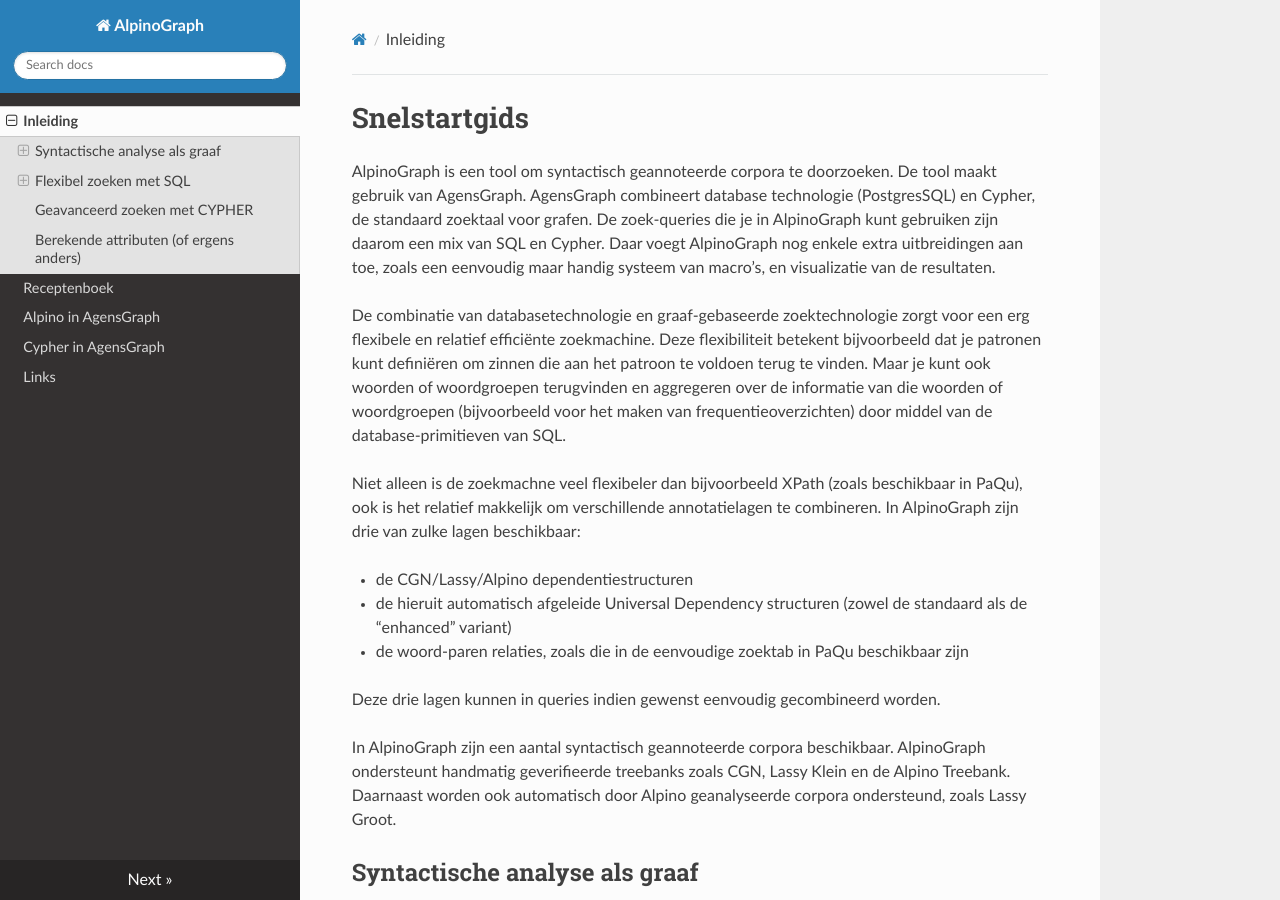
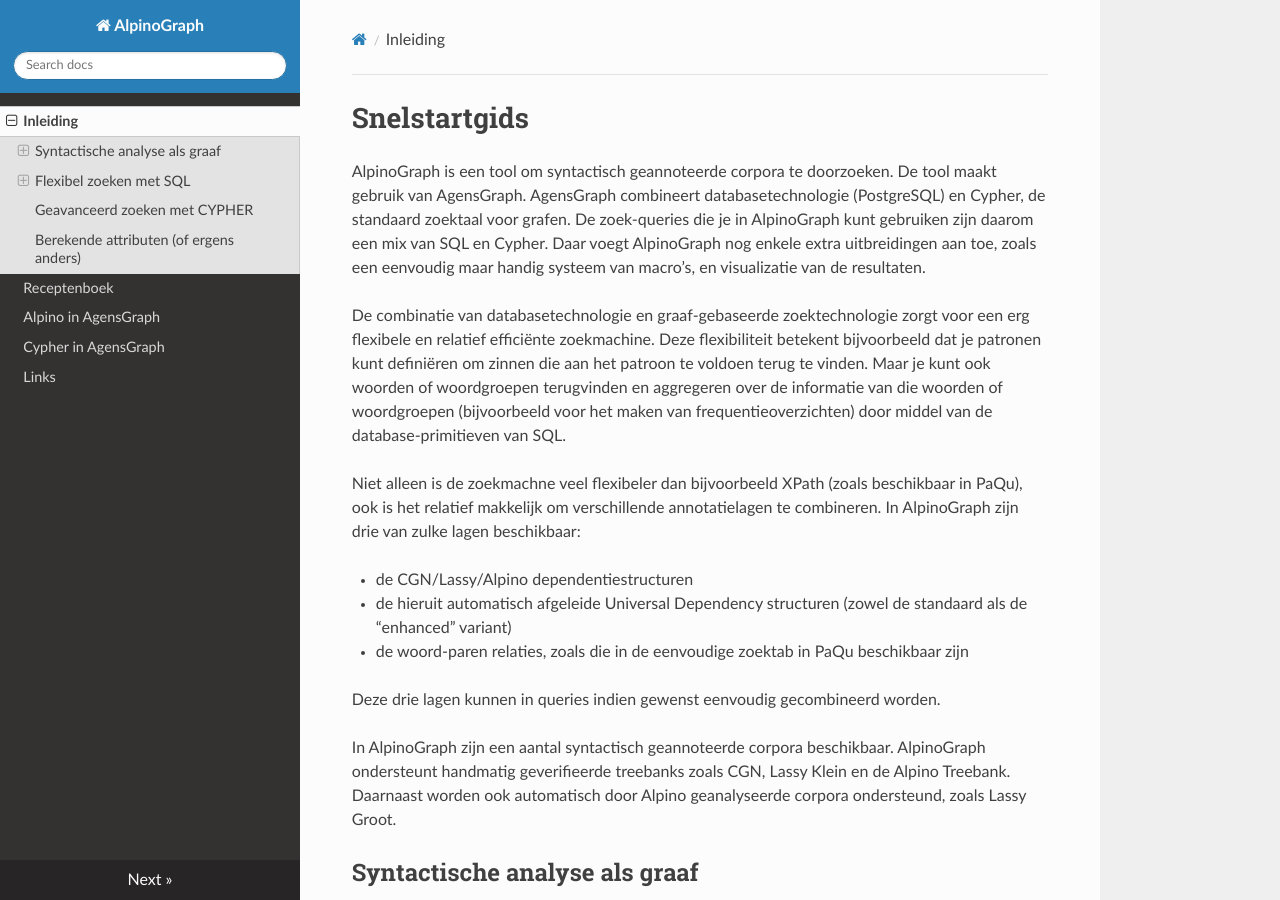
Before and after one commit to rug-compling/alpinograph-docs, an MkDocs documentation site: the page built from docs/index.md, in a window 1280 px wide and 900 px high. Built offline with MkDocs 1.6.1, drawn with Linux system fonts in a browser that asks for light colours; nearby versions of some CDN libraries.

Commit message:
Update index.md

```diff
--- a/docs/index.md
+++ b/docs/index.md
@@ -1,6 +1,6 @@
 # Snelstartgids
 
-AlpinoGraph is een tool om syntactisch geannoteerde corpora te doorzoeken. De tool maakt gebruik van AgensGraph. AgensGraph combineert database technologie (PostgresSQL) en Cypher, de standaard zoektaal voor grafen. De zoek-queries die je in AlpinoGraph kunt gebruiken zijn daarom een mix van SQL en Cypher. Daar voegt AlpinoGraph nog enkele extra uitbreidingen aan toe, zoals een eenvoudig maar handig systeem van macro's, en visualizatie van de resultaten.
+AlpinoGraph is een tool om syntactisch geannoteerde corpora te doorzoeken. De tool maakt gebruik van AgensGraph. AgensGraph combineert databasetechnologie (PostgreSQL) en Cypher, de standaard zoektaal voor grafen. De zoek-queries die je in AlpinoGraph kunt gebruiken zijn daarom een mix van SQL en Cypher. Daar voegt AlpinoGraph nog enkele extra uitbreidingen aan toe, zoals een eenvoudig maar handig systeem van macro's, en visualizatie van de resultaten.
 
 De combinatie van databasetechnologie en graaf-gebaseerde zoektechnologie zorgt voor een erg flexibele en relatief efficiënte zoekmachine. Deze flexibiliteit betekent bijvoorbeeld dat je patronen kunt definiëren om zinnen die aan het patroon te voldoen terug te vinden. Maar je kunt ook woorden of woordgroepen terugvinden en aggregeren over de informatie van die woorden of woordgroepen (bijvoorbeeld voor het maken van frequentieoverzichten) door middel van de database-primitieven van SQL.
 
```
